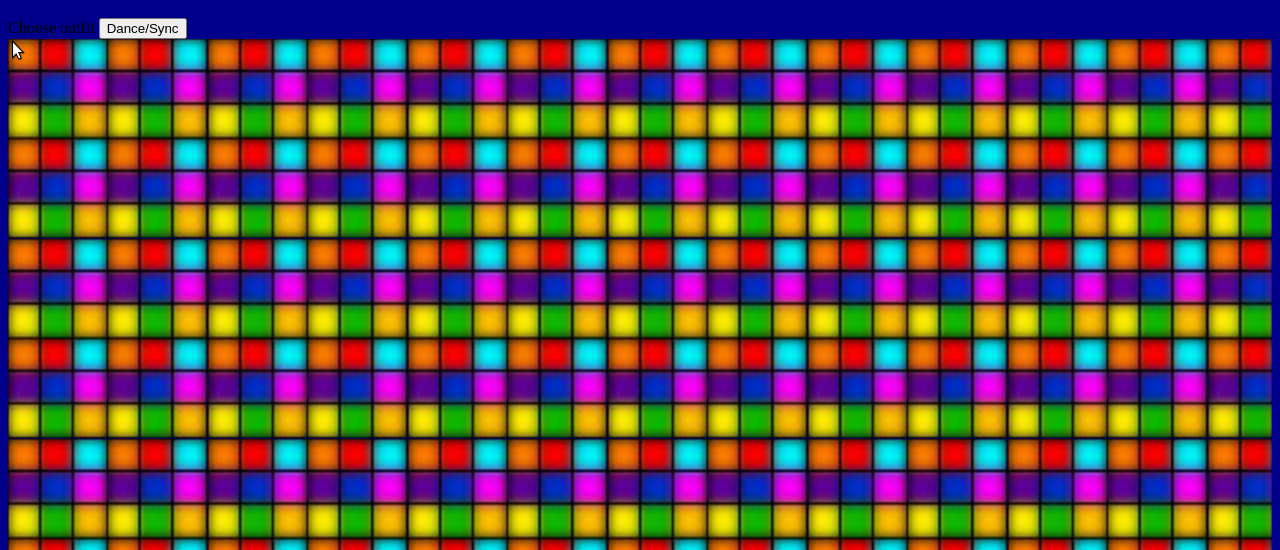
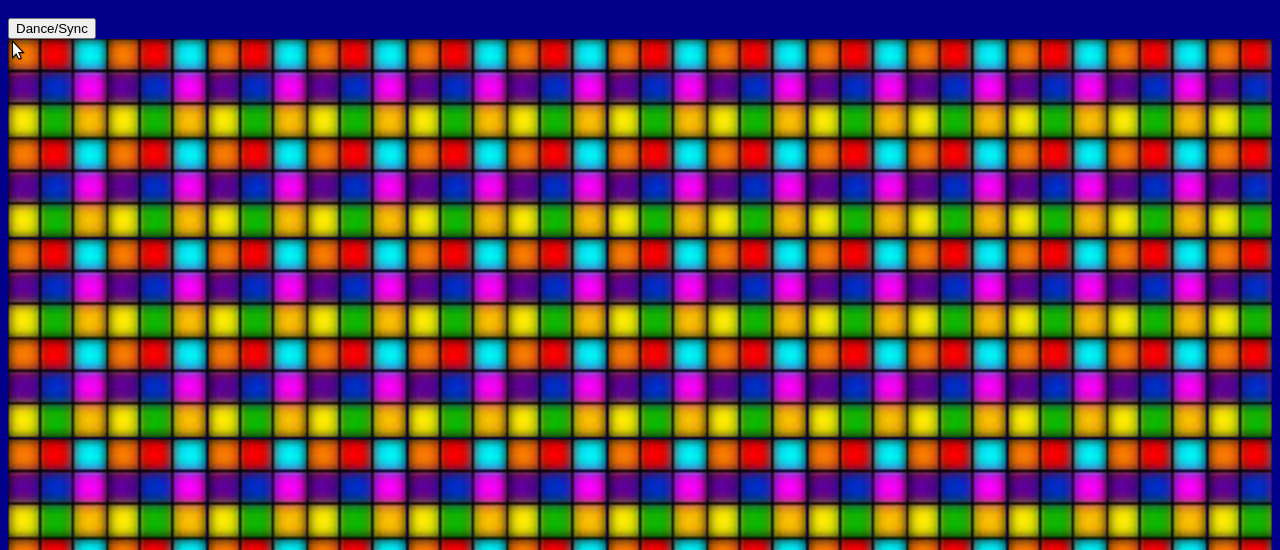
Before and after one commit to void4/soundclot, a Flask app: page /dance in a window 1280 px wide. Shown: the part 54-604 px from the top of the page. Run offline with Flask 2, Linux system fonts and the light colour scheme; some libraries are stand-ins or nearby versions.

Commit message:
Comment out 'Choose Outfit'

```diff
--- a/templates/dance.html
+++ b/templates/dance.html
@@ -41,7 +41,7 @@ html, body {
 </div>
 
 <div id="outfit">
-  Choose outfit
+  <!--Choose outfit-->
   <button onclick="dance()">Dance/Sync</button><!--Turn on the lights!-->
 </div>
 
```
